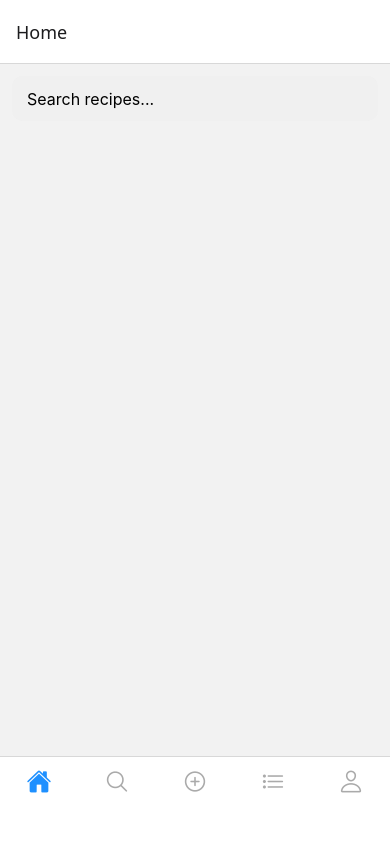
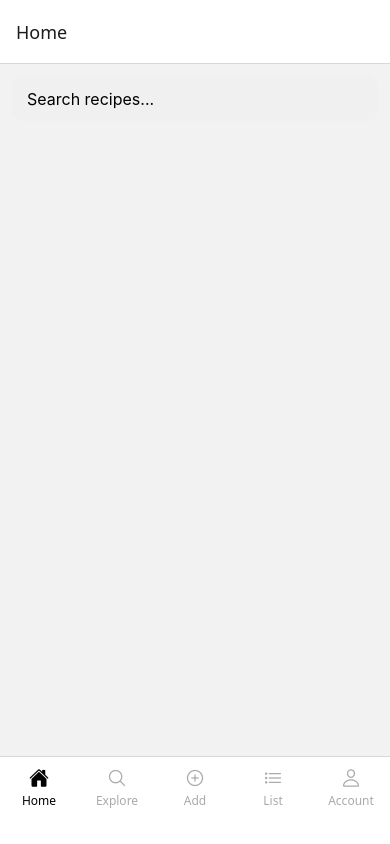
Before and after one commit to V1shwaNaveen/Recipefy, a React Native app in the folder recipefy-mobile/: screen / in a window 390 px wide. Built offline with nearby package versions, Linux system fonts and the light colour scheme; no server answers.

Commit message:
modified the bottom nav bar

```diff
--- a/recipefy-mobile/App.js
+++ b/recipefy-mobile/App.js
@@ -30,11 +30,11 @@ export default function App() {
             else if (route.name === "Account")
               iconName = focused ? "person" : "person-outline";
 
-            return <Ionicons name={iconName} size={size} color={color} />;
+            return <Ionicons name={iconName} size={size - 5} color={color} />;
           },
-          tabBarShowLabel: false,
+          tabBarShowLabel: true,
           tabBarStyle: {
-            paddingTop: 5,
+            paddingTop: 2,
             height: 88,
             borderTopLeftRadius: 0,
             borderTopRightRadius: 0,
@@ -44,7 +44,7 @@ export default function App() {
           tabBarLabelStyle: {
             fontSize: 12,
           },
-          tabBarActiveTintColor: "#1e90ff",
+          tabBarActiveTintColor: "#fffff",
           tabBarInactiveTintColor: "#aaa",
         })}
       >
```
